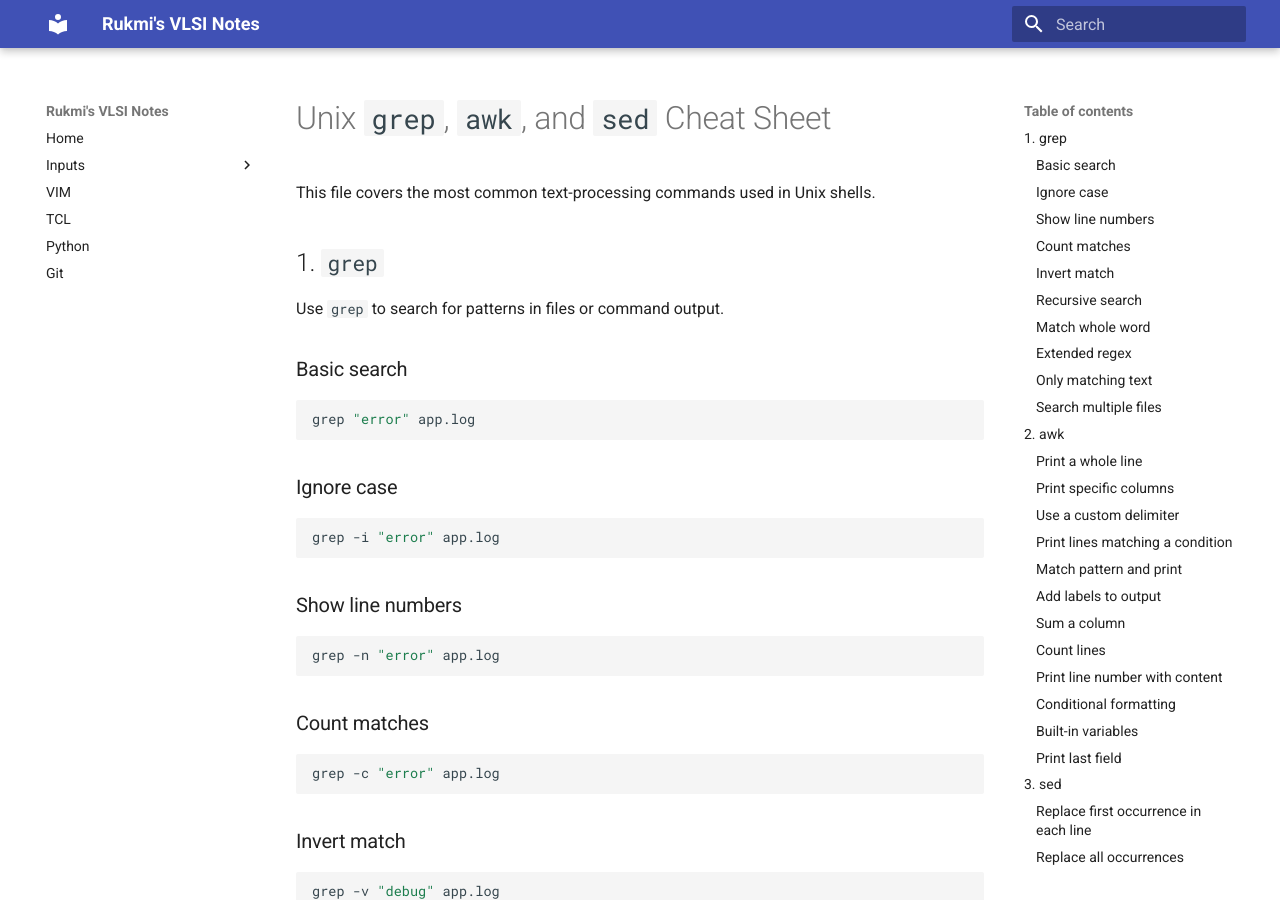
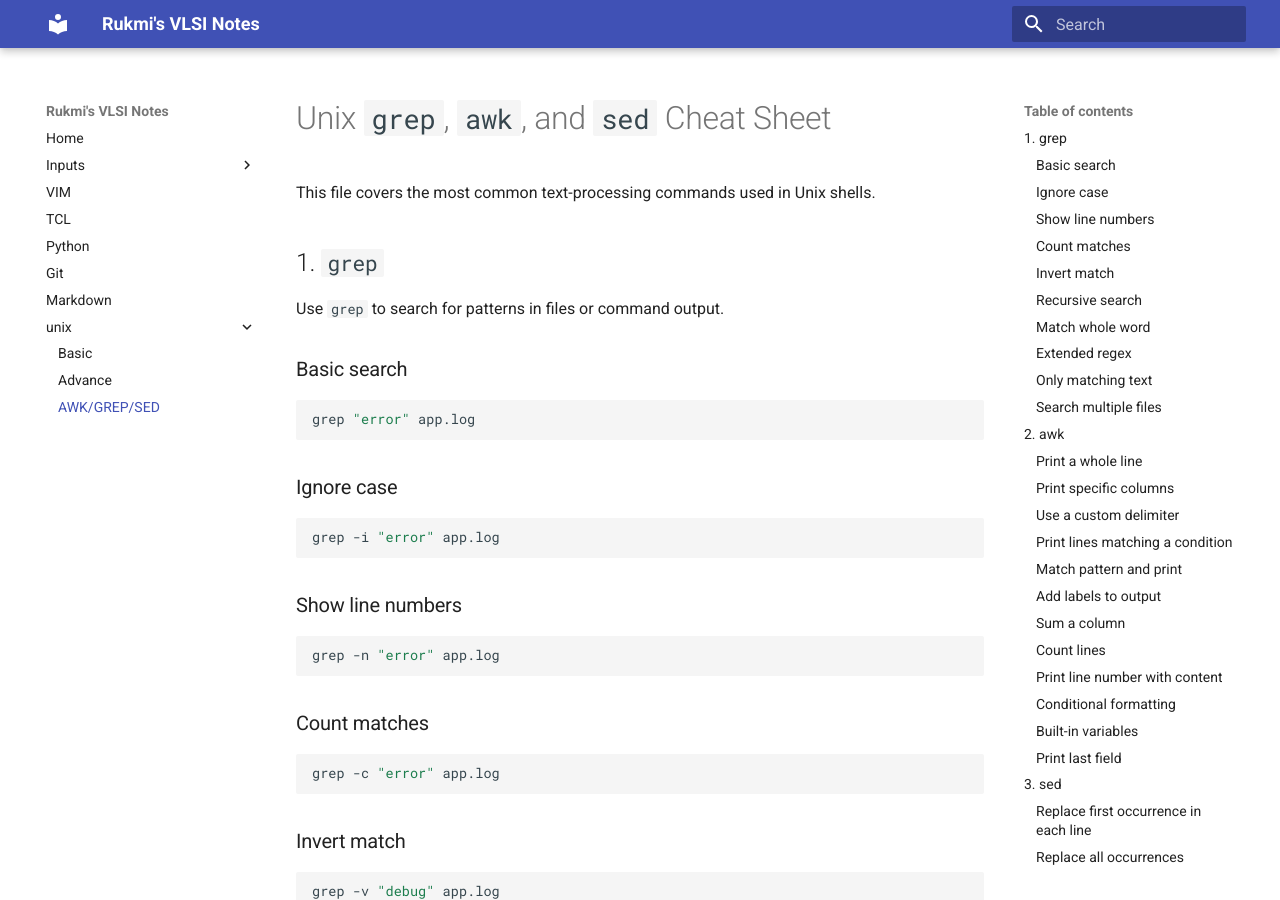
Before and after one commit to RukmiChavda/rukmi-notes, an MkDocs documentation site: the page built from docs/unix/awk-grep-sed.md, in a window 1280 px wide and 900 px high. Built offline with MkDocs 1.6.1 and Material for MkDocs 9.7.7, drawn with Linux system fonts in a browser that asks for light colours.

Commit message:
Add unix and Markdown page

```diff
--- a/mkdocs.yml
+++ b/mkdocs.yml
@@ -13,6 +13,11 @@ nav:
   - TCL: tcl/tcl.md
   - Python: python/python.md
   - Git: git/git.md
+  - Markdown: markdown/markdown.md
+  - unix:
+    - Basic: unix/unix-basic.md
+    - Advance: unix/unix-adv.md
+    - AWK/GREP/SED: unix/awk-grep-sed.md
 
 markdown_extensions:
   - pymdownx.superfences:
```
Also changed, not shown: docs/markdown/markdown.md (renamed from docs/markdown.md), docs/unix/awk-grep-sed.md (renamed from docs/awk-grep-sed.md), docs/unix/unix-abv.md (renamed from docs/unix-abv.md), docs/unix/unix-basic.md (renamed from docs/unix-basic.md).
